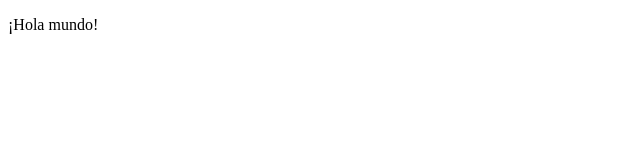
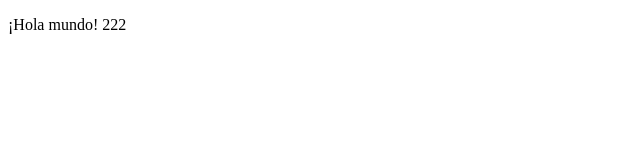
Before and after one commit to pacorodrgz/git_example, a plain HTML site: page index.html in a window 1280 px wide. Shown: the full height of the page, 0-640 px from the left. Drawn offline with Linux system fonts and the light colour scheme.

Commit message:
222 en index

```diff
--- a/index.html
+++ b/index.html
@@ -5,6 +5,6 @@
       <TITLE>Mi primer documento HTML</TITLE>
    </HEAD>
    <BODY>
-      <P>¡Hola mundo!
+      <P>¡Hola mundo! 222
    </BODY>
 </HTML>
```
